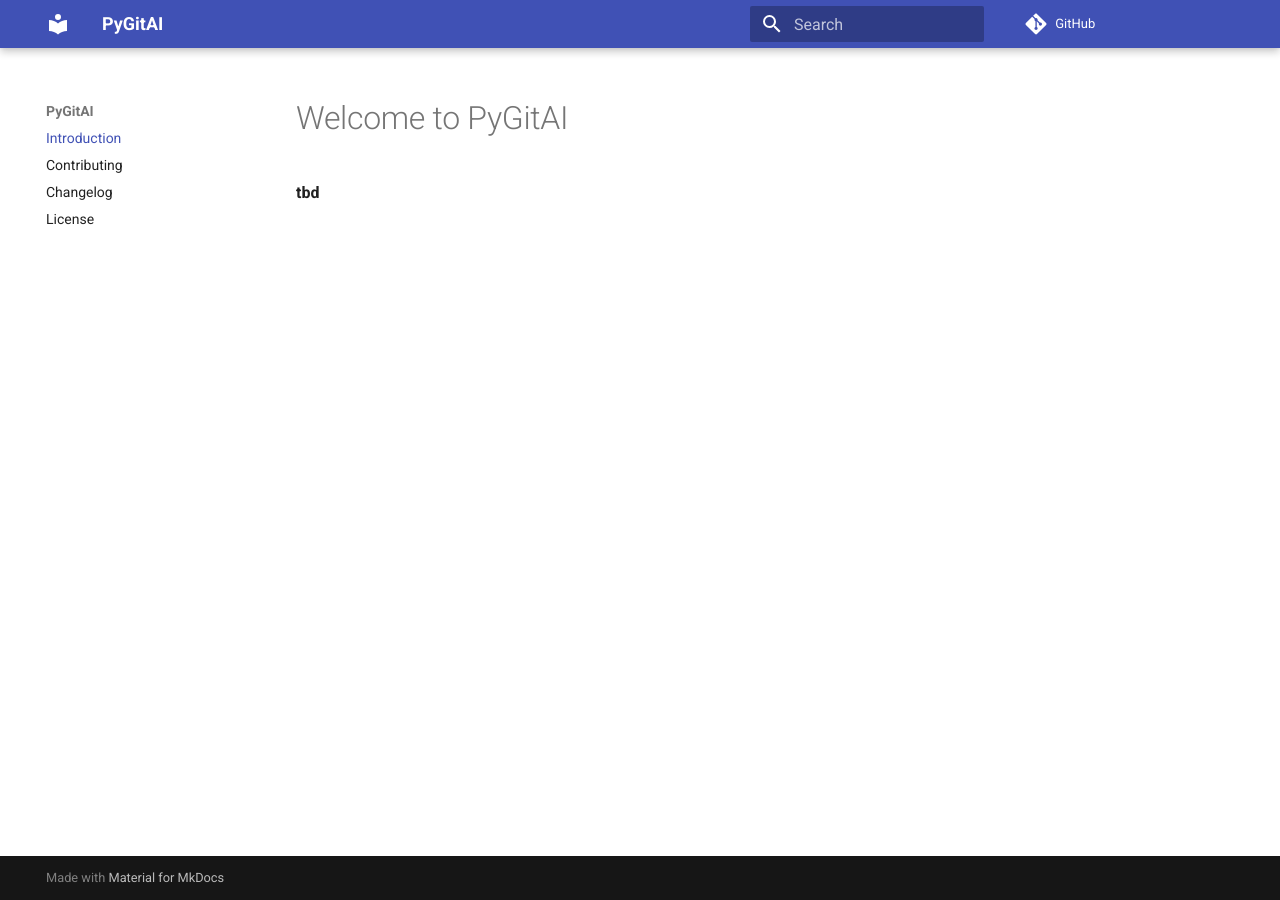
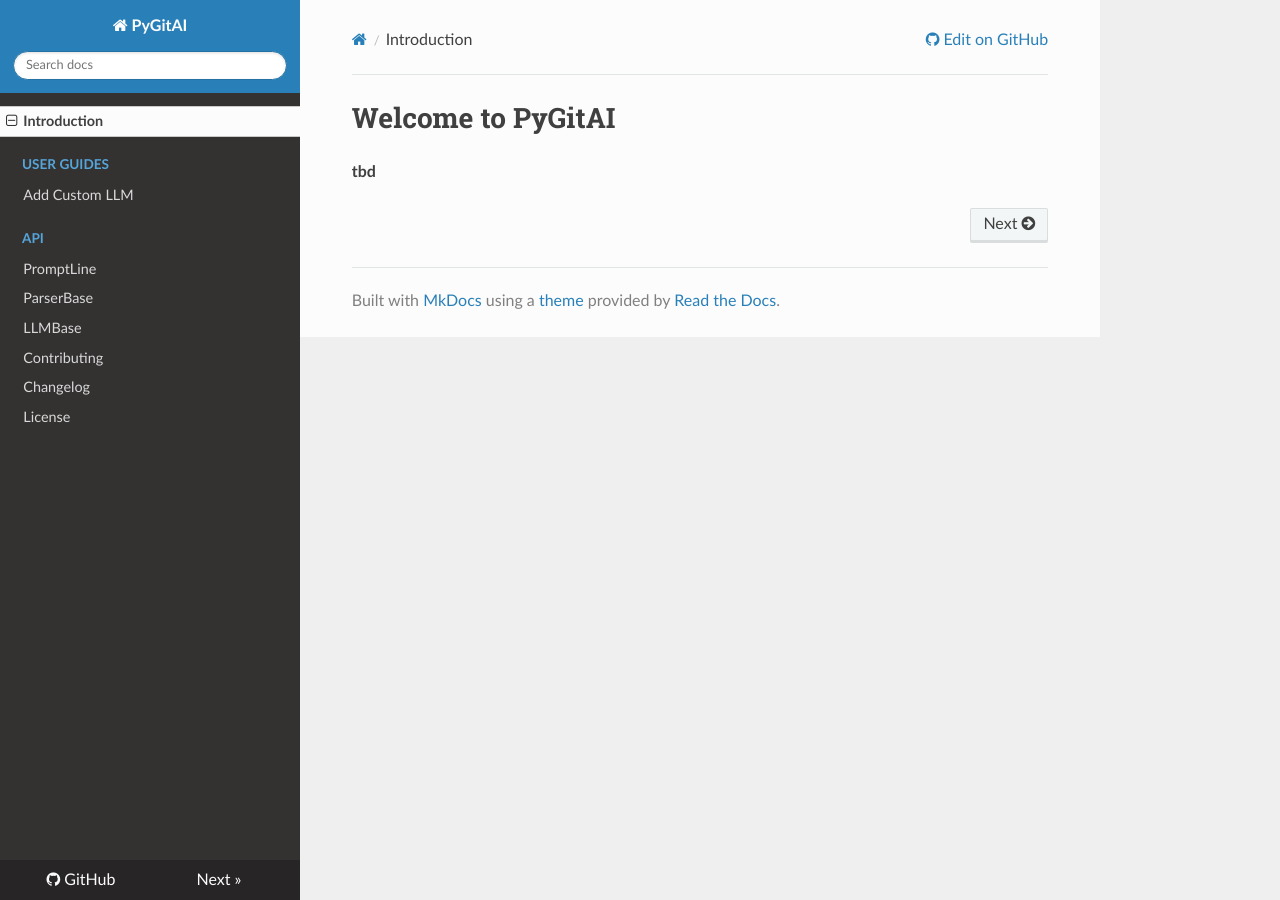
Before and after one commit to JangasCodingplace/pygitai, an MkDocs documentation site: the page built from docs/index.md, in a window 1280 px wide. Built offline with MkDocs 1.6.1, drawn with Linux system fonts in a browser that asks for light colours; nearby versions of some CDN libraries; comment, search, counter and statistics services are not loaded.

Commit message:
Add API and user guide documentation for LLM customization

```diff
--- a/mkdocs.yml
+++ b/mkdocs.yml
@@ -1,16 +1,22 @@
 site_name: PyGitAI
-base_url: https://jangascodingplace.github.io/pygitai/
 repo_url: https://github.com/JangasCodingplace/pygitai
 edit_uri: https://github.com/JangasCodingplace/pygitai/blob/main/docs/
 
 nav:
   - Introduction: index.md
+  - User Guides:
+    - Add Custom LLM: user_guides/add_custom_llm.md
+  - API:
+    - PromptLine: api/PromptLine.md
+    - ParserBase: api/ParserBase.md
+    - LLMBase: api/LLMBase.md
   - Contributing: CONTRIBUTING.md
   - Changelog: CHANGELOG.md
   - License: LICENSE
 
 theme:
-  name: material
+  name: readthedocs
 
 plugins:
   - search
+  - mkdocstrings
--- a/pyproject.toml
+++ b/pyproject.toml
@@ -27,7 +27,7 @@ black = "^23.12.0"
 flake8 = "^6.1.0"
 mypy = "^1.7.1"
 mkdocs = "^1.5.3"
-mkdocstrings = "^0.24.0"
+mkdocstrings = {extras = ["python"], version = "^0.24.0"}
 mkdocs-material = "^9.5.2"
 
 [build-system]
```
Also changed, not shown: docs/api/LLMBase.md (added, +1 -0 lines), docs/api/ParserBase.md (added, +1 -0 lines), docs/api/PromptLine.md (added, +1 -0 lines), docs/user_guides/add_custom_llm.md (added, +49 -0 lines), 3 other files.
